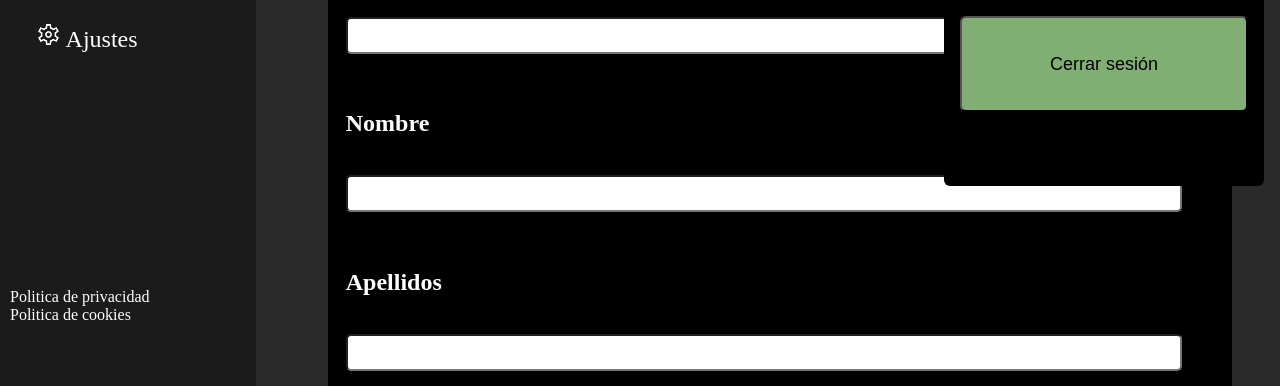
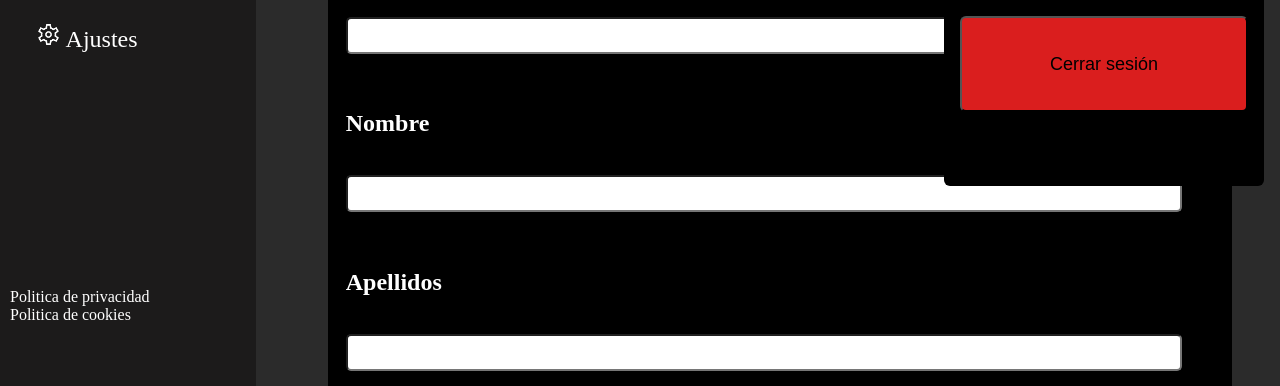
Before and after one commit to beasonsoles/musify, a plain HTML site: page cuenta.html in a window 1280 px wide. Both pictures are taken after a click on the picture 1229 px from the left and 55 px from the top of the page. Shown: the part 390-776 px from the top of the page. Drawn offline with nearby package versions, Linux system fonts and the light colour scheme.

Commit message:
Cambio del color de cerrar sesión

```diff
--- a/style/hojaestilo_popup.css
+++ b/style/hojaestilo_popup.css
@@ -41,7 +41,7 @@
     cursor: pointer;
 }
 
-.cuenta, .perfil, .cerrar_sesion {
+.cuenta, .perfil {
     display: none;
     position: relative;
     border-radius: 6px;
@@ -50,6 +50,20 @@
     height: 20%;
     left: 5%;
     background-color: rgb(128, 174, 115);
+    color: black;
+    text-align: center;
+    margin-bottom: 10%;
+}
+
+.cerrar_sesion {
+    display: none;
+    position: relative;
+    border-radius: 6px;
+    font-size: large;
+    width: 90%;
+    height: 20%;
+    left: 5%;
+    background-color: rgb(218, 30, 30);
     color: black;
     text-align: center;
     margin-bottom: 10%;
```
